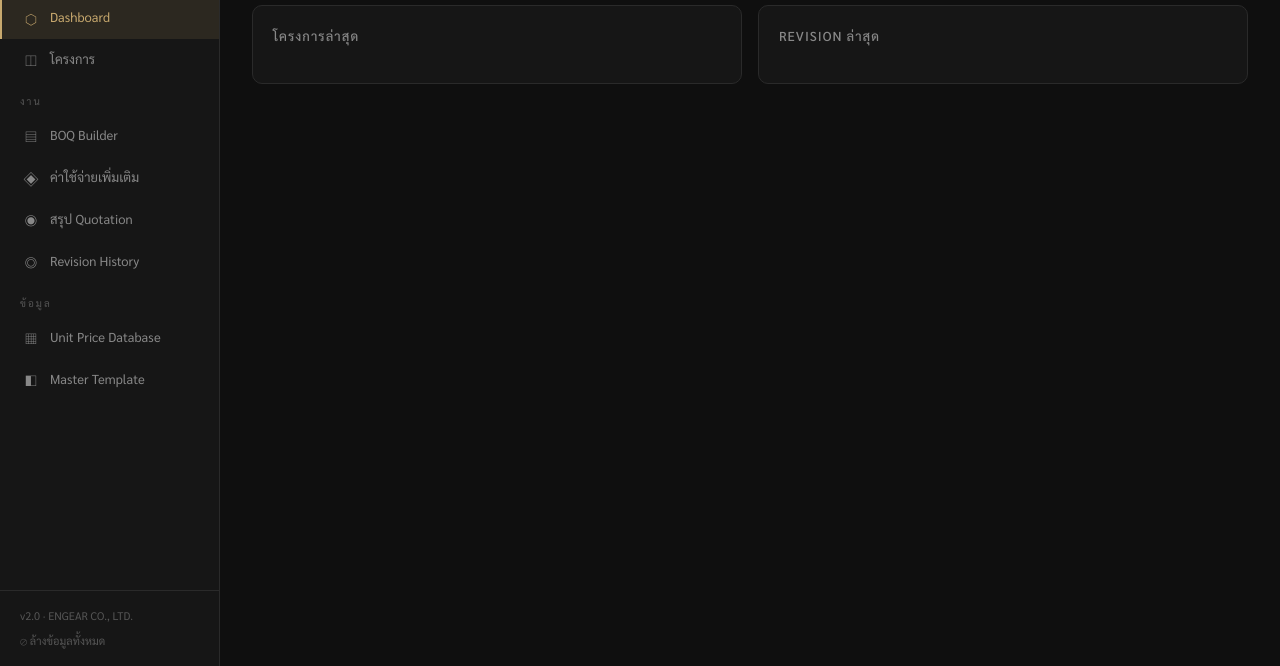
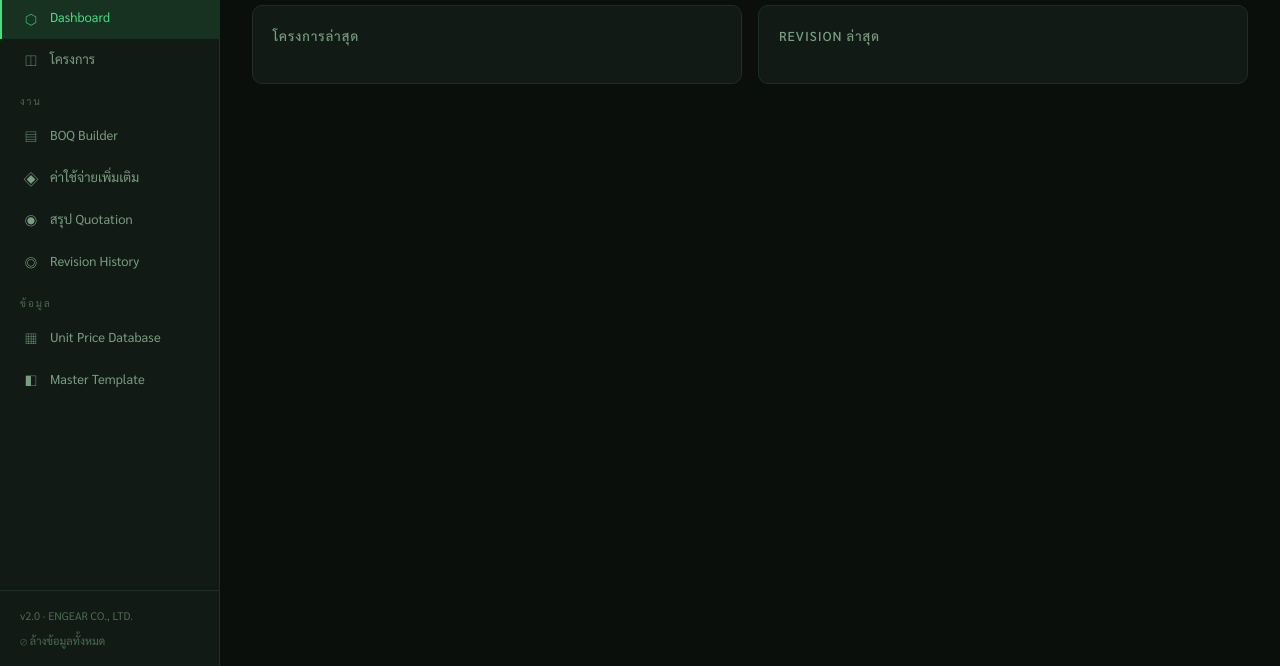
Before and after one commit to nuisait/engear-quotation, a plain HTML site: page index.html in a window 1280 px wide. Shown: the part 134-800 px from the top of the page. Drawn offline with Linux system fonts and the light colour scheme; a script that the page names is missing.

Commit message:
fix: restore default data + green theme
- loadData: merge localStorage with defaults, not overwrite
- First load: saves default data (3 projects, categories, price DB, revisions)
- Subsequent loads: restores user's saved data from localStorage
- Theme: changed from gold/dark to green/dark
  accent #4ade80, bg #0a0f0c, text #e0ead2

```diff
--- a/index.html
+++ b/index.html
@@ -8,25 +8,25 @@
 <script src="https://cdnjs.cloudflare.com/ajax/libs/xlsx/0.18.5/xlsx.full.min.js"></script>
 <style>
 :root {
-  --bg: #0f0f0f;
-  --bg2: #161616;
-  --bg3: #1e1e1e;
-  --bg4: #252525;
-  --border: #2a2a2a;
-  --border2: #333;
-  --text: #e8e6e0;
-  --text2: #888;
-  --text3: #555;
-  --accent: #c8a96e;
-  --accent2: #e8c989;
-  --accent-dim: rgba(200,169,110,0.12);
-  --accent-dim2: rgba(200,169,110,0.06);
-  --green: #5cad7d;
-  --green-dim: rgba(92,173,125,0.12);
-  --red: #c0615e;
-  --red-dim: rgba(192,97,94,0.12);
-  --blue: #5b8fd4;
-  --blue-dim: rgba(91,143,212,0.12);
+  --bg: #0a0f0c;
+  --bg2: #111a14;
+  --bg3: #182110;
+  --bg4: #1f2a1a;
+  --border: #1e2e22;
+  --border2: #2a3d2e;
+  --text: #e0ead2;
+  --text2: #7a9e80;
+  --text3: #4a6b50;
+  --accent: #4ade80;
+  --accent2: #86efac;
+  --accent-dim: rgba(74,222,128,0.12);
+  --accent-dim2: rgba(74,222,128,0.06);
+  --green: #4ade80;
+  --green-dim: rgba(74,222,128,0.12);
+  --red: #f87171;
+  --red-dim: rgba(248,113,113,0.12);
+  --blue: #60a5fa;
+  --blue-dim: rgba(96,165,250,0.12);
   --r: 6px;
   --r2: 10px;
   --mono: 'IBM Plex Mono', monospace;
@@ -1586,16 +1586,24 @@ function loadData(){
     const saved=localStorage.getItem('engear_v2');
     if(saved){
       const d=JSON.parse(saved);
+      // merge: ถ้า localStorage มีข้อมูล ใช้ของ localStorage
+      // ถ้าไม่มี (ครั้งแรก) ใช้ default ใน S ที่กำหนดไว้แล้ว
       if(d.projects?.length) S.projects=d.projects;
       if(d.categories?.length) S.categories=d.categories;
       if(d.priceDB?.length) S.priceDB=d.priceDB;
-      if(d.lineItems) S.lineItems=d.lineItems;
-      if(d.selectedCats) S.selectedCats=d.selectedCats;
-      if(d.activeProjectId) S.activeProjectId=d.activeProjectId;
+      if(Array.isArray(d.lineItems)) S.lineItems=d.lineItems;
+      if(Array.isArray(d.selectedCats)) S.selectedCats=d.selectedCats;
+      if(d.activeProjectId!=null) S.activeProjectId=d.activeProjectId;
       if(d.revisions?.length) S.revisions=d.revisions;
       if(d.extras) S.extras={...S.extras,...d.extras};
+    } else {
+      // ครั้งแรกที่เปิด — save default data ลง localStorage เลย
+      saveData();
     }
-  }catch(e){console.warn('Load failed',e);}
+  }catch(e){
+    console.warn('Load failed, using defaults',e);
+    saveData();
+  }
 }
 
 function clearData(){
```
